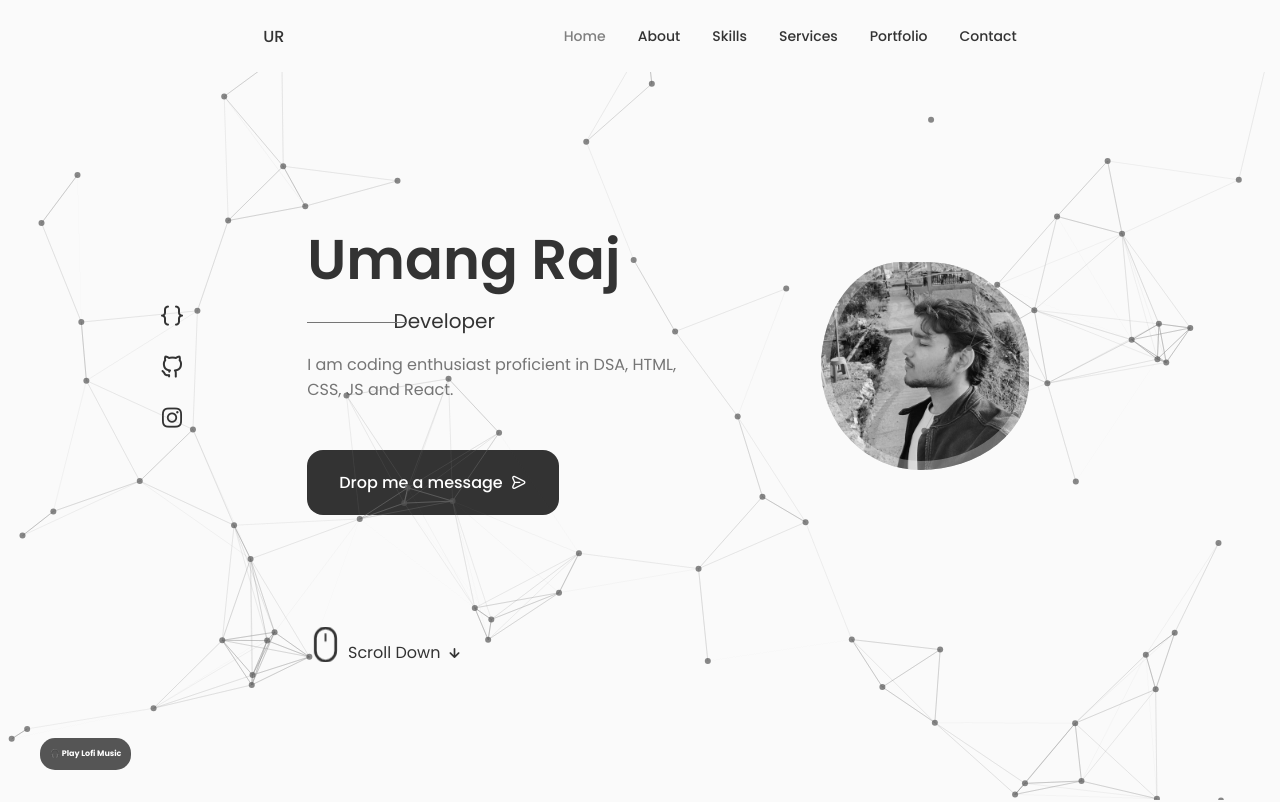
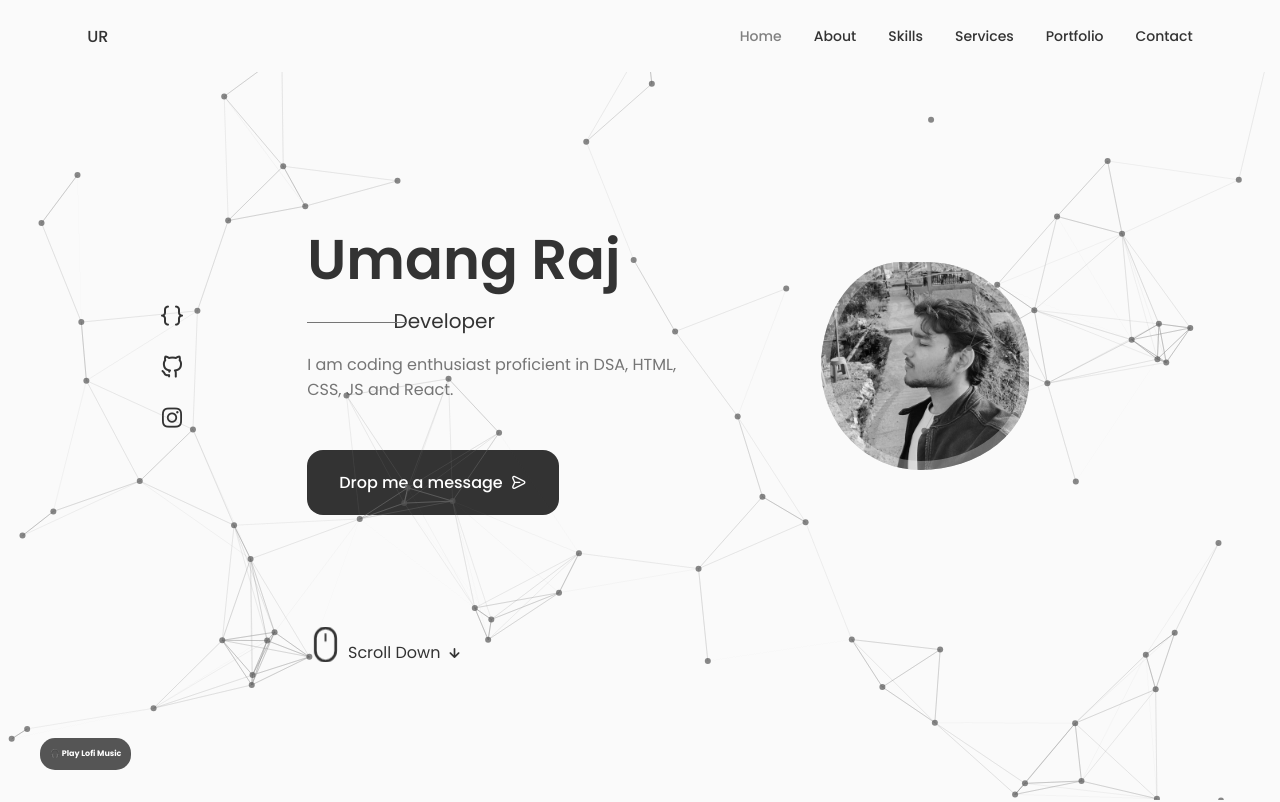
Before and after one commit to gnamu03r/umangportfolio, a React (Create React App) app: page / in a window 1280 px wide. Shown: the top 802 px of the page. Built offline with nearby package versions, Linux system fonts and the light colour scheme; no server answers.

Commit message:
headerfinalfix

```diff
--- a/src/components/header/header.css
+++ b/src/components/header/header.css
@@ -17,7 +17,7 @@ html{
     display: flex;
     justify-content: space-evenly;
     align-items: center;
-    column-gap: 1rem;
+    column-gap: 34rem;
 }
 
 .nav__logo,
```
